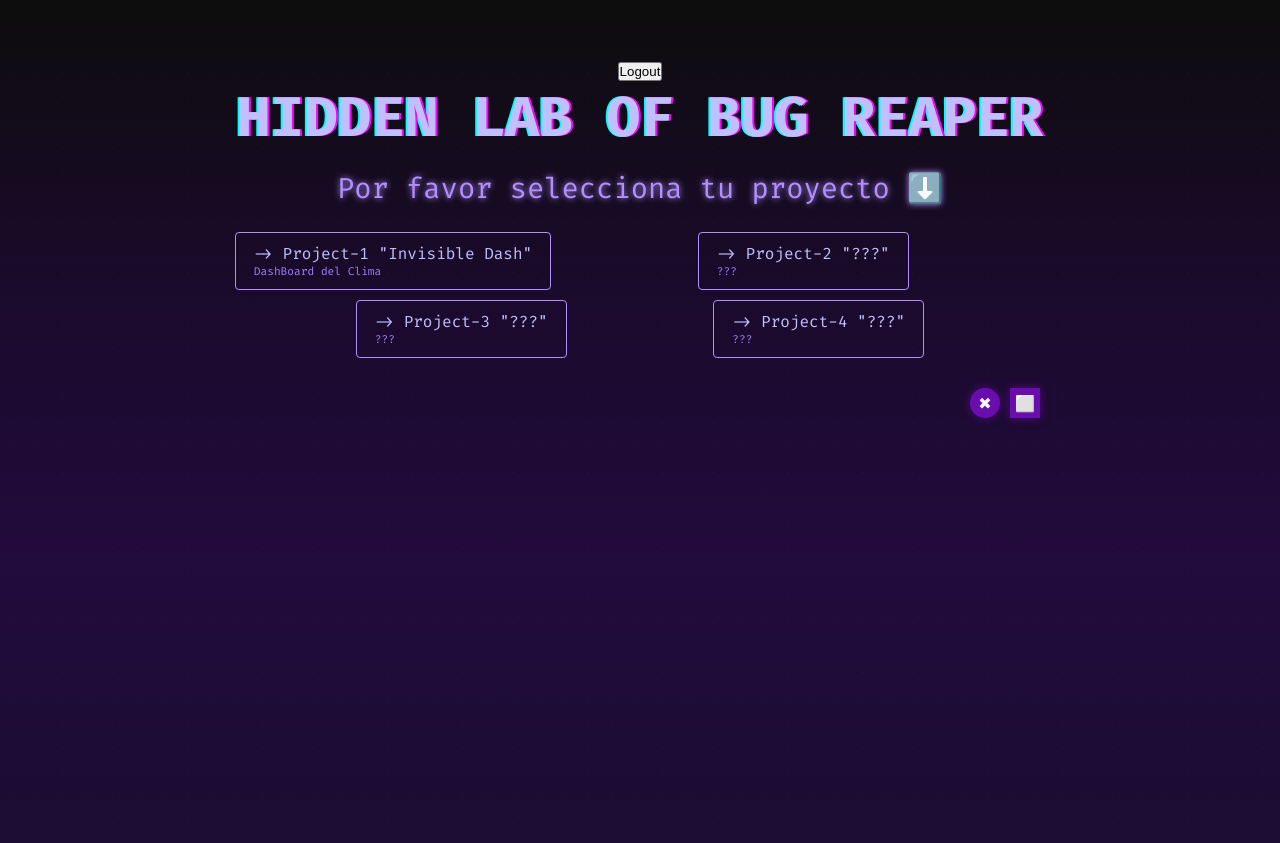
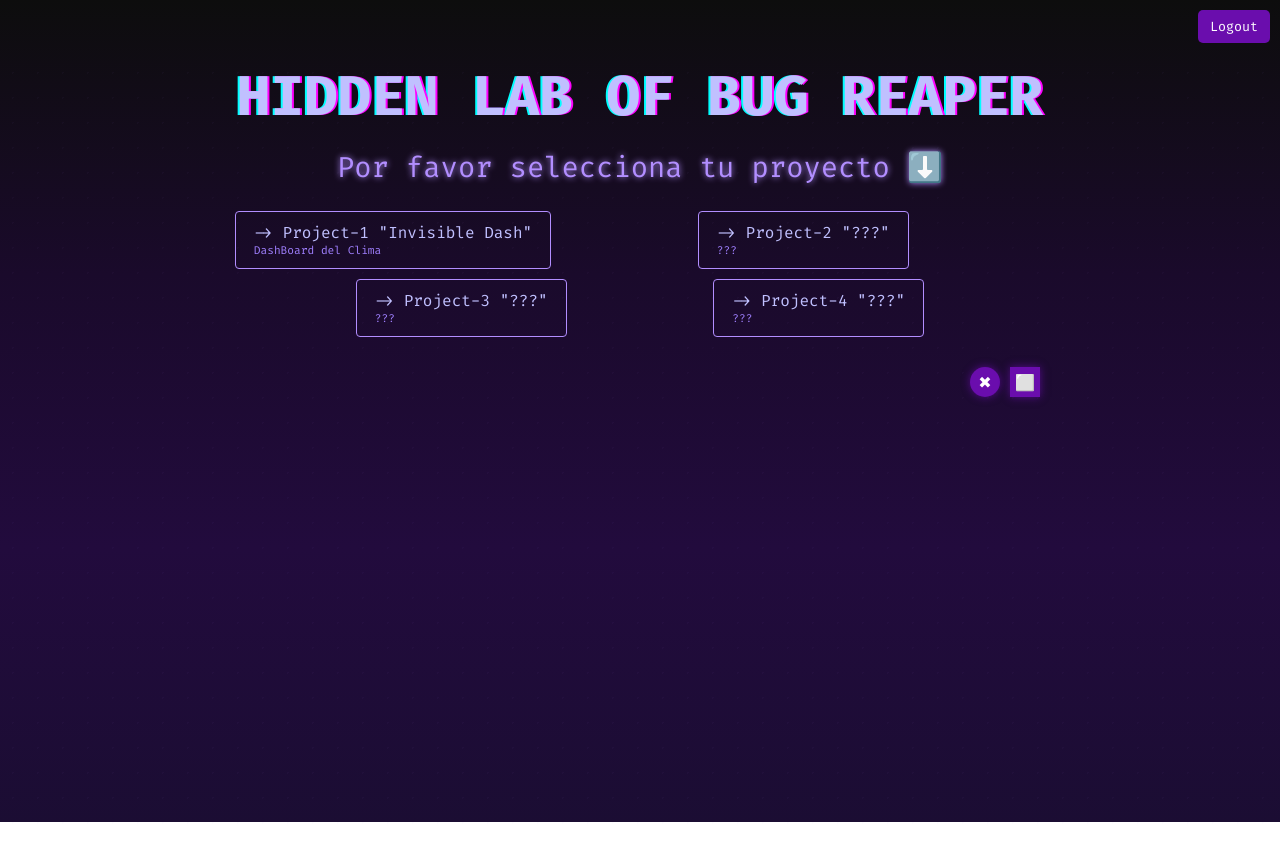
Before and after one commit to BugsReaper/Hidden-Lab, a plain HTML site: page index.html in a window 1280 px wide. After the commit the page ends 822 px from the top, so only its background shows below. Drawn offline with Linux system fonts and the light colour scheme; sample sign-in values are in the browser's storage.

Commit message:
Update style.css

```diff
--- a/css/style.css
+++ b/css/style.css
@@ -218,3 +218,24 @@ body {
   color: #ff6aff;
   box-shadow: 0 0 12px #ff6aff;
 }
+
+
+#logout-btn {
+  position: absolute;
+  top: 10px;
+  right: 10px;
+  background: #6a0dad;
+  color: #fff;
+  border: none;
+  padding: 8px 12px;
+  border-radius: 5px;
+  cursor: pointer;
+  font-family: 'Fira Code', monospace;
+  transition: all 0.25s;
+  z-index: 10;
+}
+
+#logout-btn:hover {
+  background: #9b30ff;
+  box-shadow: 0 0 10px #ff6aff;
+}
```
